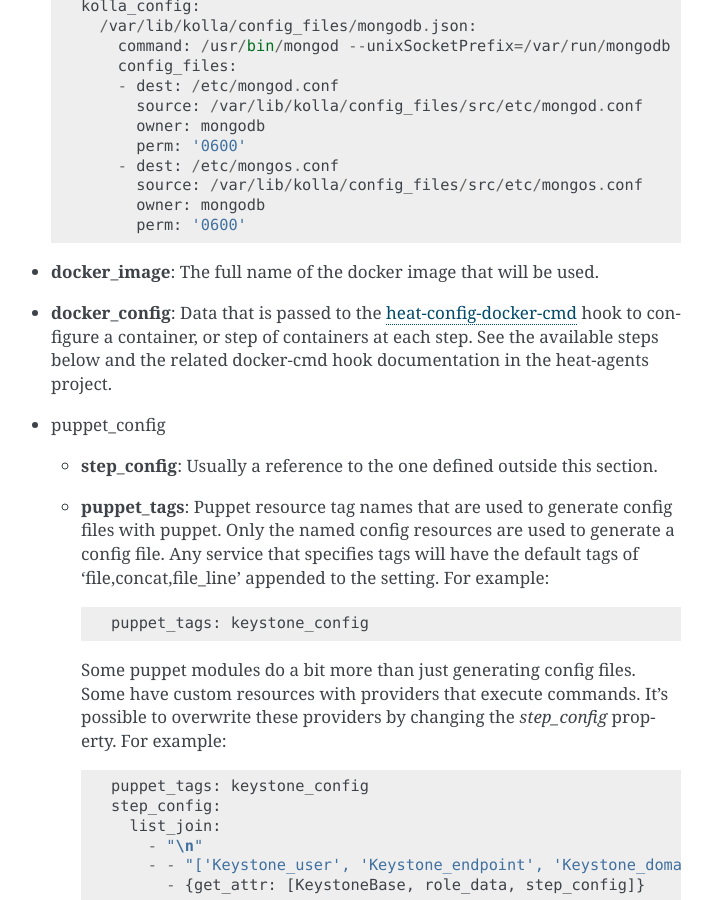
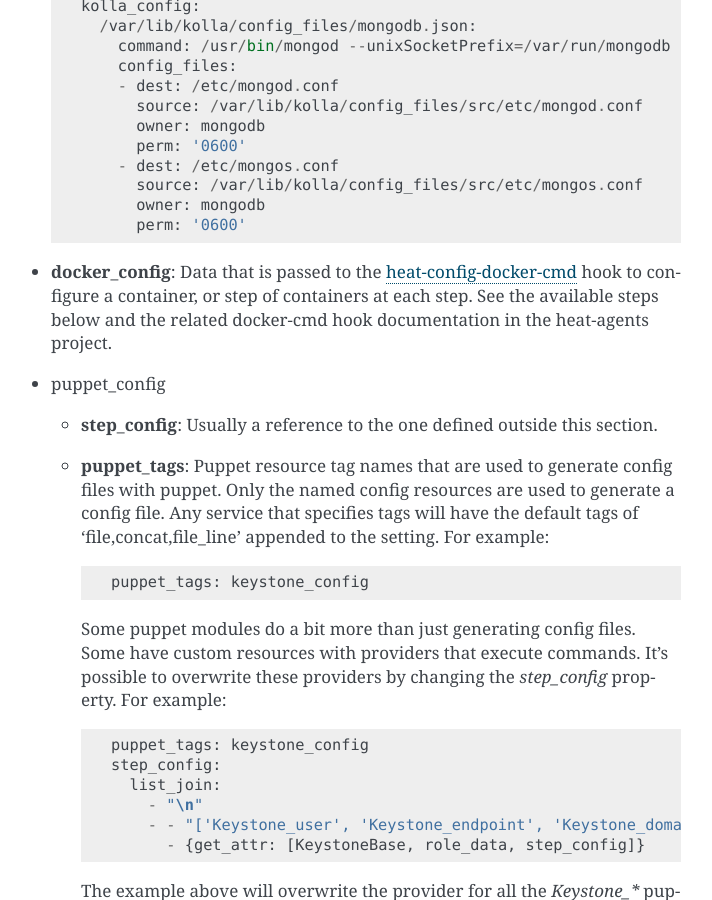
Before and after one commit to openstack-archive/tripleo-docs, a Sphinx documentation site: the page built from doc/source/containers_deployment/architecture.rst, in a window 1280 px wide and 900 px high, scrolled down 3338 px. Shown: the whole window, without its empty margins (399-1111 px from the left). Built offline with Sphinx 7.4.7, drawn with Linux system fonts in a browser that asks for light colours.

Commit message:
Remove `docker_image` from docs
Depends-On: I208c1ef1550ab39ab0ee47ab282f9b1937379810

Change-Id: I5d782c56e7a75fb1c7e9ea55f0b89236bd250207

```diff
--- a/doc/source/containers_deployment/architecture.rst
+++ b/doc/source/containers_deployment/architecture.rst
@@ -171,9 +171,6 @@
             owner: mongodb
             perm: '0600'
 
-
-* **docker_image**: The full name of the docker image that will be used.
-
 * **docker_config**: Data that is passed to the `heat-config-docker-cmd`_ hook to
   configure a container, or step of containers at each step. See the available
   steps below and the related docker-cmd hook documentation in the heat-agents
```
